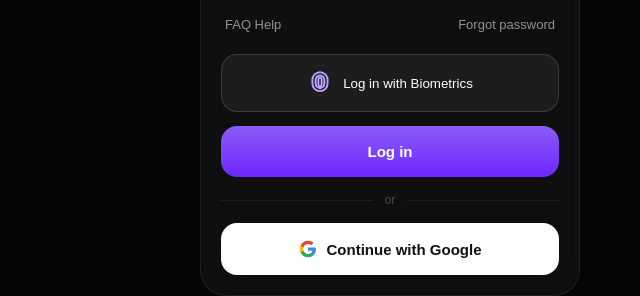
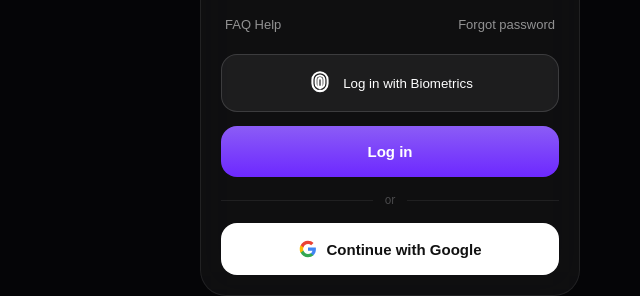
Before and after one commit to magnetrauph-del/-MagnetraPH-Final-Bank, a website: page login.html in a window 1280 px wide. Shown: the part 396-692 px from the top of the page, 250-890 px from the left. Drawn offline with Linux system fonts and the light colour scheme; no server answers.

Commit message:
Update login.html

```diff
--- a/login.html
+++ b/login.html
@@ -28,12 +28,13 @@
     </div>
 
         <button class="btnBio bio-btn" id="bioBtn" type="button">
-<svg class="bio-icon" viewBox="0 0 24 24" width="28" height="28" fill="none" stroke="#B9A0FF" stroke-width="1.8" stroke-linecap="round" stroke-linejoin="round">
-<path d="M12 2a7 7 0 0 0-7 7v3.5a7 7 0 0 0 14 0V9a7 7 0 0 0-7-7z"/>
-<path d="M12 5a4 4 0 0 0-4 4v3.5a4 4 0 0 0 8 0V9a4 4 0 0 0-4-4z"/>
-<path d="M10.5 8.5a1.5 1.5 0 0 1 3 0v5a1.5 1.5 0 0 1-3 0v-5z"/>
-<path d="M12 16v1"/>
+<svg class="bio-icon" viewBox="0 0 24 24" width="30" height="30" fill="none" stroke="#FFFFFF" stroke-width="1.9" stroke-linecap="round" stroke-linejoin="round" xmlns="http://www.w3.org/2000/svg">
+  <path d="M12 2a7 7 0 0 0-7 7v3.5a7 7 0 0 0 7 7a7 7 0 0 0 7-7V9a7 7 0 0 0-7-7z"/>
+  <path d="M12 5a4 4 0 0 0-4 4v3.5a4 4 0 0 0 4 4a4 4 0 0 0 4-4V9a4 4 0 0 0-4-4z"/>
+  <path d="M10.5 9a1.5 1.5 0 0 1 3 0v5a1.5 1.5 0 0 1-3 0V9z"/>
+  <path d="M12 16.5V17"/>
 </svg>
+
 Log in with Biometrics
         </button>
 
```
